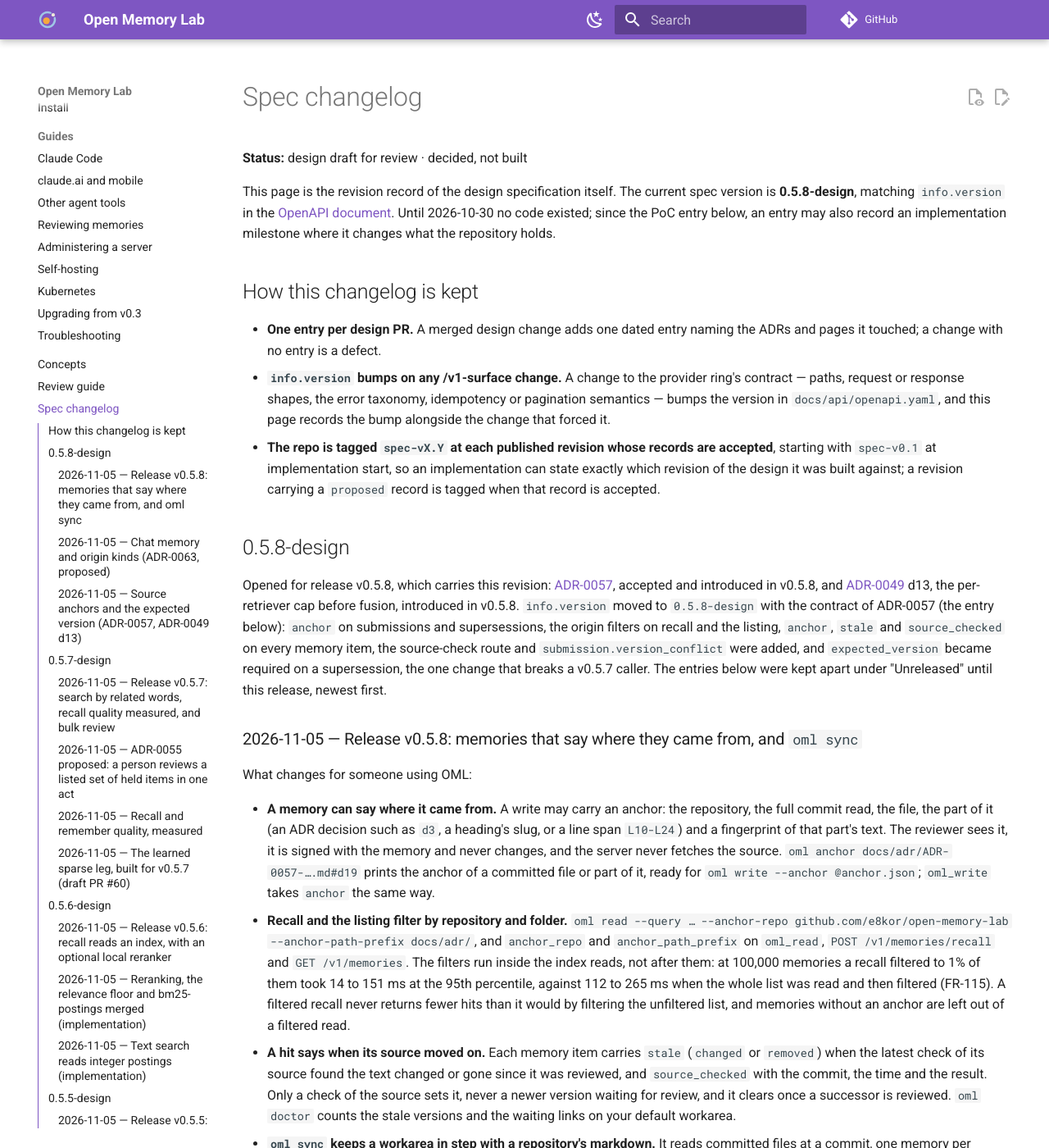
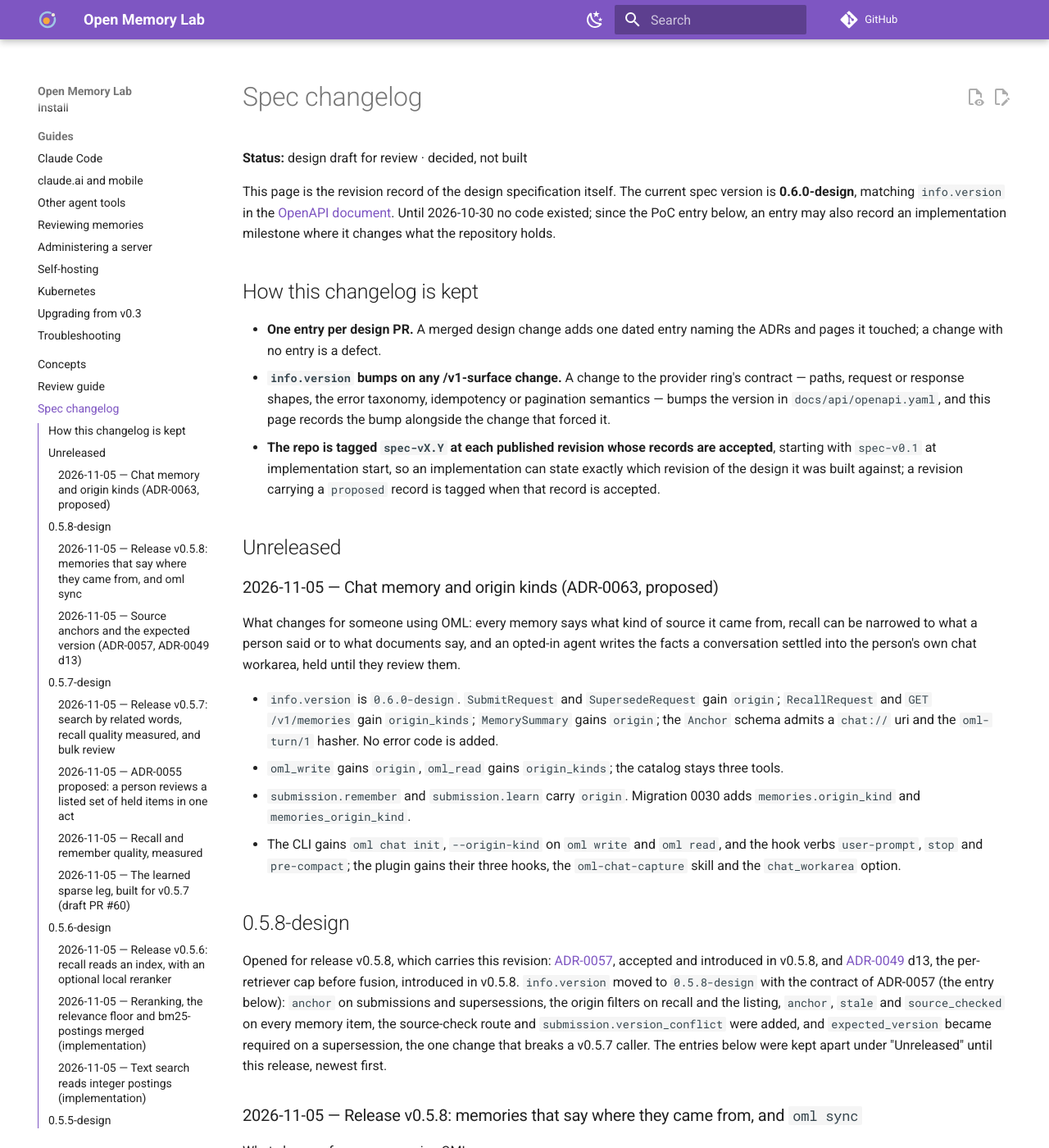
Before and after one commit to e8kor/open-memory-lab, an MkDocs documentation site: the page built from docs/changelog.md, in a window 1280 px wide and 1400 px high. Shown: the whole window at 82% size. Built offline with MkDocs 1.6.1 and Material for MkDocs 9.7.7, drawn with Linux system fonts in a browser that asks for light colours; comment, search, counter and statistics services are not loaded; some of the changed text lies outside the part shown.

Commit message:
Keep the chat memory entry under an unreleased 0.6.0-design section after merging the 0.5.8 release

```diff
--- a/docs/changelog.md
+++ b/docs/changelog.md
@@ -2,7 +2,7 @@
 id: changelog
 tier: engineering
 status: design draft for review · decided, not built
-answers: how the design spec is versioned, what 0.1.0-design, 0.2.0-design, 0.3.0-design, 0.4.0-design, 0.5.0-design, 0.5.1-design, 0.5.2-design, 0.5.5-design, 0.5.6-design, 0.5.7-design and 0.5.8-design cover, what each revision changed, and the breaks of 0.4.0 with their migrations
+answers: how the design spec is versioned, what 0.1.0-design, 0.2.0-design, 0.3.0-design, 0.4.0-design, 0.5.0-design, 0.5.1-design, 0.5.2-design, 0.5.5-design, 0.5.6-design, 0.5.7-design, 0.5.8-design and the unreleased 0.6.0-design cover, what each revision changed, and the breaks of 0.4.0 with their migrations
 -->
 
 # Spec changelog
@@ -10,7 +10,7 @@ answers: how the design spec is versioned, what 0.1.0-design, 0.2.0-design, 0.3.
 **Status:** design draft for review · decided, not built
 
 This page is the revision record of the design specification itself. The current spec version
-is **0.5.8-design**, matching `info.version` in the [OpenAPI document](api/openapi.yaml). Until
+is **0.6.0-design**, matching `info.version` in the [OpenAPI document](api/openapi.yaml). Until
 2026-10-30 no code existed; since the PoC entry below, an entry may also record an
 implementation milestone where it changes what the repository holds.
 
@@ -26,6 +26,24 @@ implementation milestone where it changes what the repository holds.
   starting with `spec-v0.1` at implementation start, so an implementation can state exactly which
   revision of the design it was built against; a revision carrying a `proposed` record is
   tagged when that record is accepted.
+
+## Unreleased
+
+### 2026-11-05 — Chat memory and origin kinds (ADR-0063, proposed)
+
+What changes for someone using OML: every memory says what kind of source it came from, recall
+can be narrowed to what a person said or to what documents say, and an opted-in agent writes the
+facts a conversation settled into the person's own chat workarea, held until they review them.
+
+- `info.version` is `0.6.0-design`. `SubmitRequest` and `SupersedeRequest` gain `origin`;
+  `RecallRequest` and `GET /v1/memories` gain `origin_kinds`; `MemorySummary` gains `origin`; the
+  `Anchor` schema admits a `chat://` uri and the `oml-turn/1` hasher. No error code is added.
+- `oml_write` gains `origin`, `oml_read` gains `origin_kinds`; the catalog stays three tools.
+- `submission.remember` and `submission.learn` carry `origin`. Migration 0030 adds
+  `memories.origin_kind` and `memories_origin_kind`.
+- The CLI gains `oml chat init`, `--origin-kind` on `oml write` and `oml read`, and the hook verbs
+  `user-prompt`, `stop` and `pre-compact`; the plugin gains their three hooks, the
+  `oml-chat-capture` skill and the `chat_workarea` option.
 
 ## 0.5.8-design
 
```
Also changed, not shown: other parts of docs/changelog.md (+0 -16 lines).
